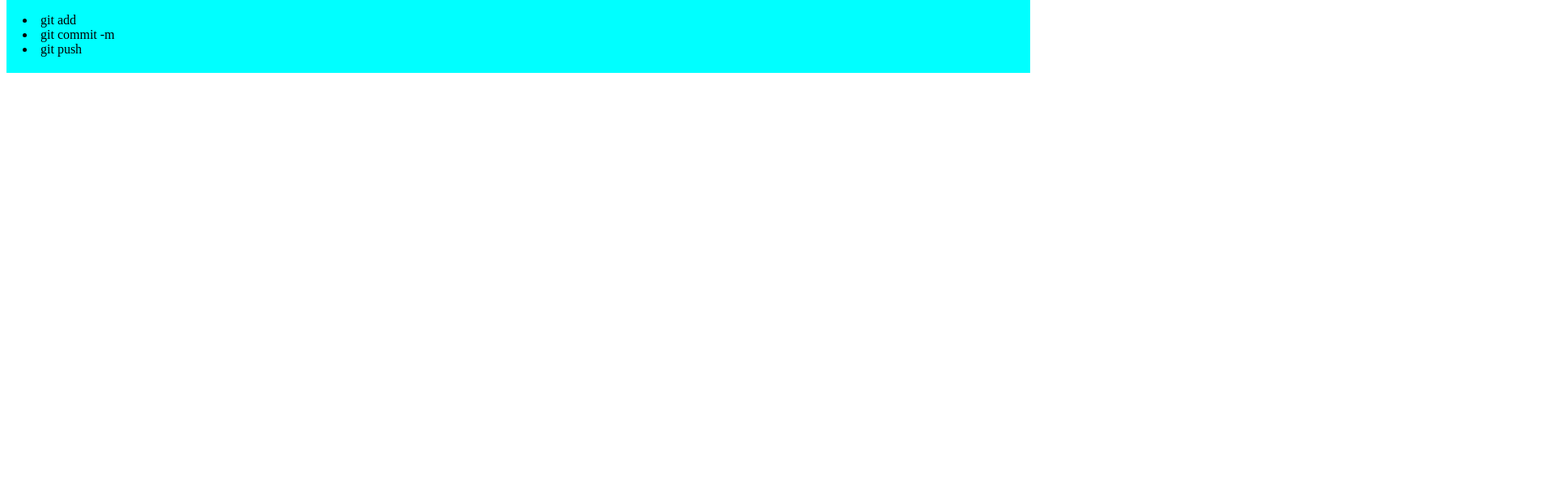
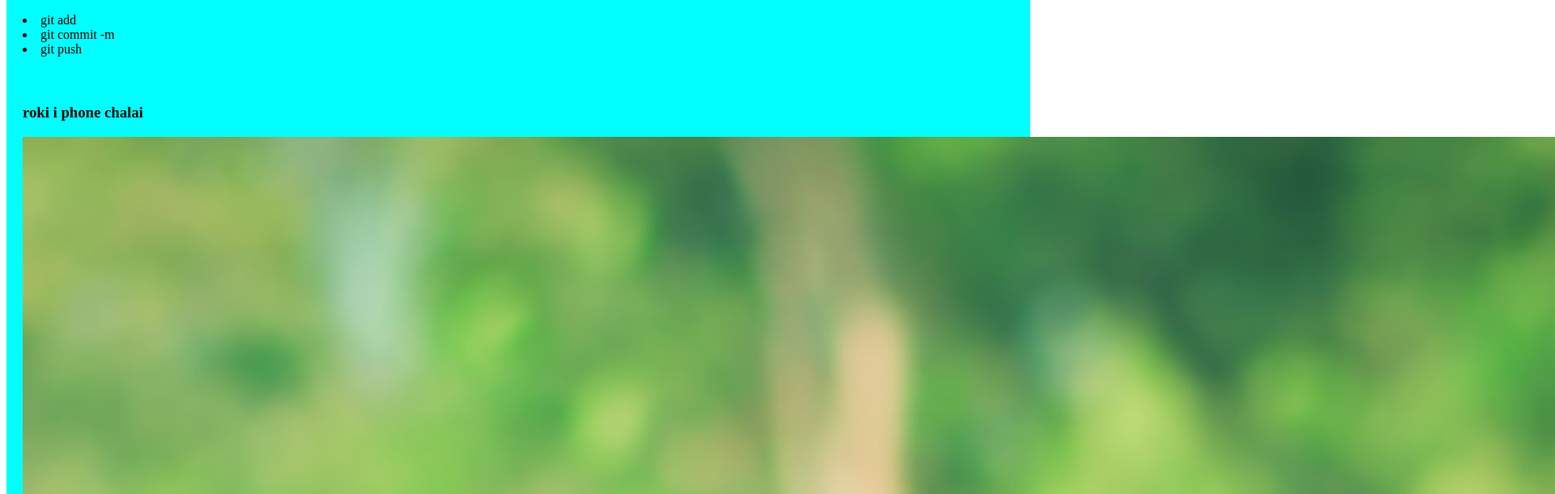
Before and after one commit to rofikulh6y09cuy/my-simple-website, a plain HTML site: page index.html in a window 1280 px wide. Shown: the part 526-1136 px from the top of the page at 81% size, 1920 px wide, since content can reach past the window. Before the commit the page ends 800 px from the top, so only its background shows below. Drawn offline with Linux system fonts and the light colour scheme.

Commit message:
addet by roki

```diff
--- a/index.html
+++ b/index.html
@@ -37,5 +37,9 @@
         <li>git commit -m</li>
         <li>git push</li>
     </div>
+    <div>
+        <h3>roki i phone chalai</h3>
+        <img src="imege/iphone.jpg" alt="roki">
+    </div>
 </body>
 </html>
```
Also changed, not shown: imege/iphone.jpg (added).
